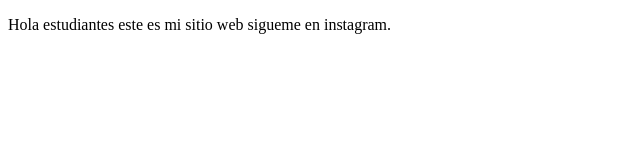
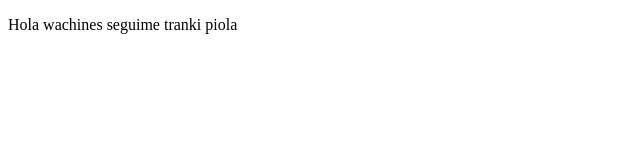
Before and after one commit to luch0esc/proyectodemocursoprework, a plain HTML site: page index.html in a window 1280 px wide. Shown: the whole page, without its empty margins (0-640 px from the left). Drawn offline with Linux system fonts and the light colour scheme.

Commit message:
cambios para cambiar

```diff
--- a/index.html
+++ b/index.html
@@ -8,8 +8,7 @@
 </head>
 <body>
     <p>
-        Hola estudiantes este es mi sitio web
-        sigueme en instagram.
+        Hola wachines seguime tranki piola
     </p>
 </body>
 </html>
```
